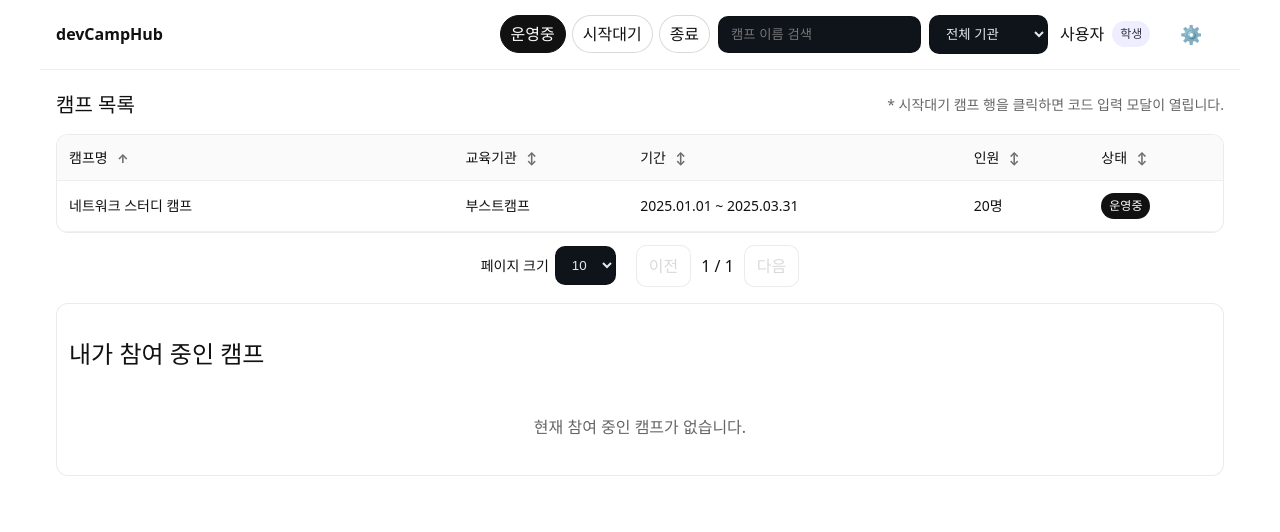
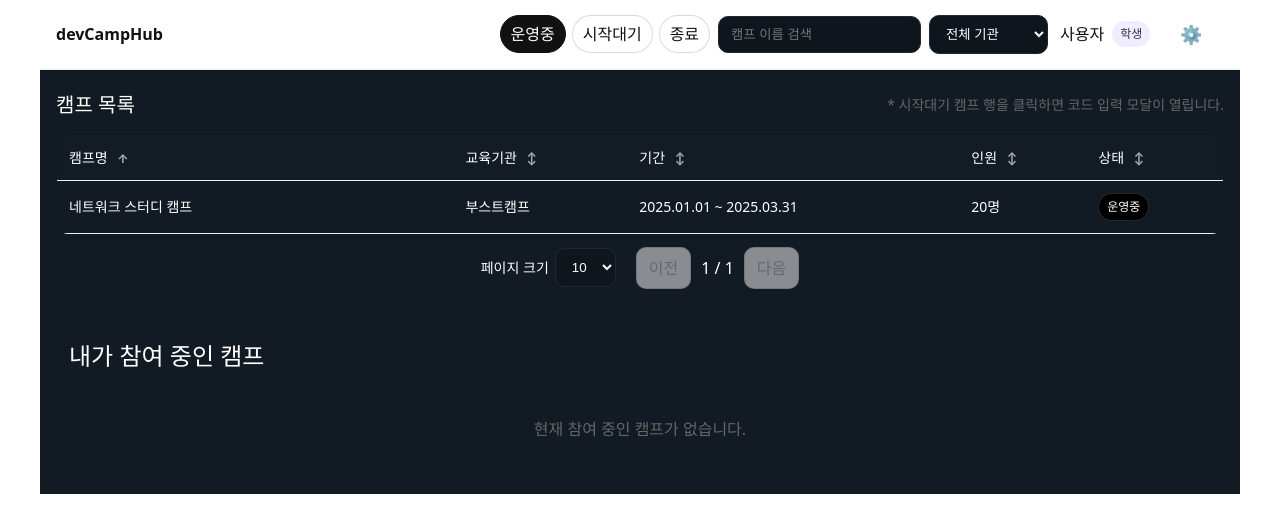
Before and after one commit to TaeDongUm/devCampHub, a React app in the folder frontend/: page /dashboard/home in a window 1280 px wide. Shown: the top 532 px of the page. Built offline with nearby package versions, Linux system fonts and the light colour scheme; the HTML template or start-up script is replaced by a standard one.

Commit message:
fix: 하얀 바탕에 하얀 글씨 개선

```diff
--- a/frontend/src/styles/DashBoardHome.css
+++ b/frontend/src/styles/DashBoardHome.css
@@ -371,3 +371,76 @@
     grid-column: span 12;
   }
 }
+
+/* === Global Dark Pass === */
+:root {
+  --bg-panel: #121a23;
+  --bg-surface: #121a23;
+  --fg: #ffffff;
+  --fg-muted: #b9c4cf;
+  --border-dim: #1f2732;
+}
+
+.wrap,
+.board,
+.modal,
+.mine,
+.video-surface {
+  background: var(--bg-panel) !important;
+  color: var(--fg) !important;
+}
+
+.board table thead th {
+  background: #131b24 !important;
+  color: var(--fg) !important;
+}
+
+.board table tbody td,
+.board table {
+  color: var(--fg) !important;
+  background: var(--bg-panel) !important;
+}
+
+.ipt,
+textarea.ipt,
+select.ipt {
+  background: #0e151c !important;
+  color: var(--fg) !important;
+  border: 1px solid var(--border-dim) !important;
+}
+
+.modal-bg {
+  background: rgba(0, 0, 0, 0.55) !important;
+}
+.modal {
+  border: 1px solid var(--border-dim) !important;
+}
+
+/* 아이콘 버튼 */
+.icon-btn {
+  border: 1px solid rgba(255, 255, 255, 0.15);
+  background: rgba(255, 255, 255, 0.06);
+  border-radius: 10px;
+  padding: 6px 10px;
+  color: #fff;
+  cursor: pointer;
+}
+.icon-btn:hover {
+  background: rgba(255, 255, 255, 0.12);
+}
+
+/* 칩/뱃지 대비 */
+.badge {
+  color: #fff !important;
+}
+
+/* 상태 배지: 검정 배경 + 흰 글자로 통일 */
+.badge,
+.badge.ongoing,
+.badge.upcoming,
+.badge.ended {
+  background: #000 !important;
+  color: #fff !important;
+  border: 1px solid rgba(255, 255, 255, 0.15);
+  box-shadow: none !important;
+}
```
